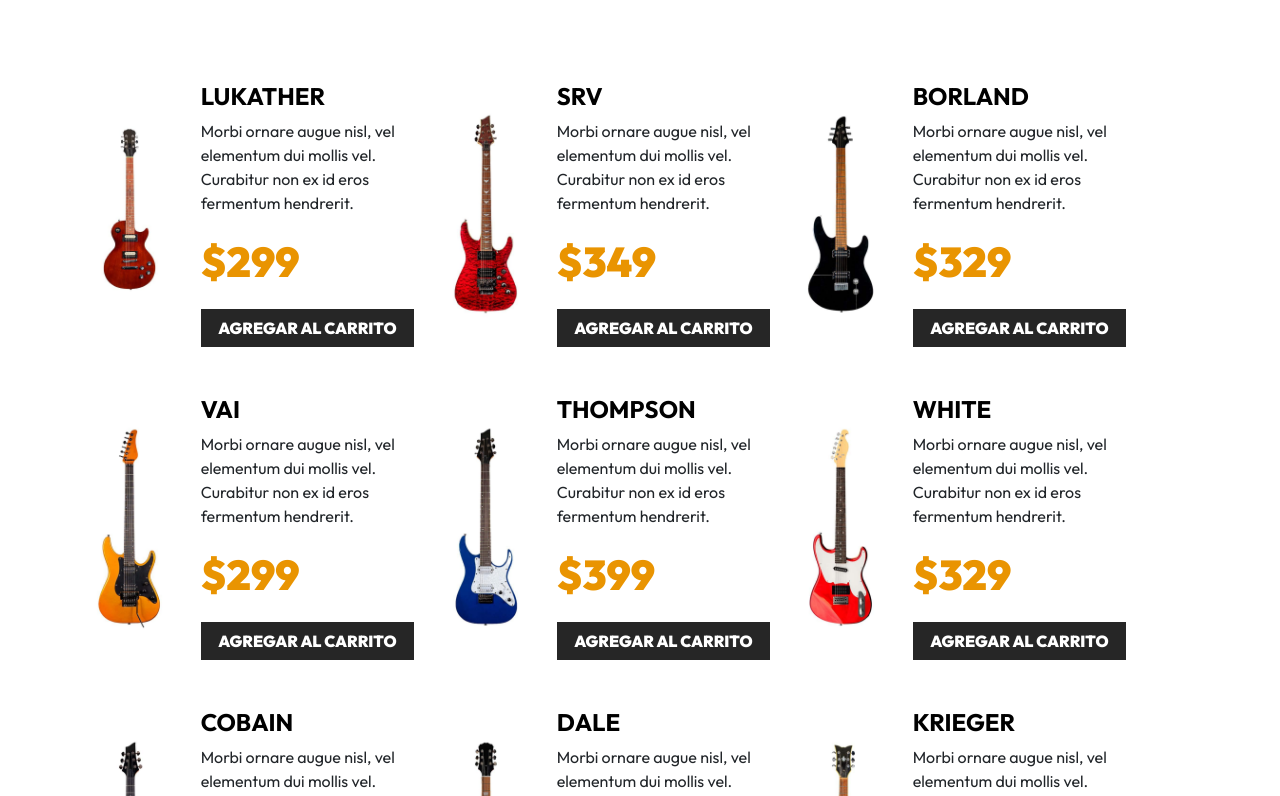
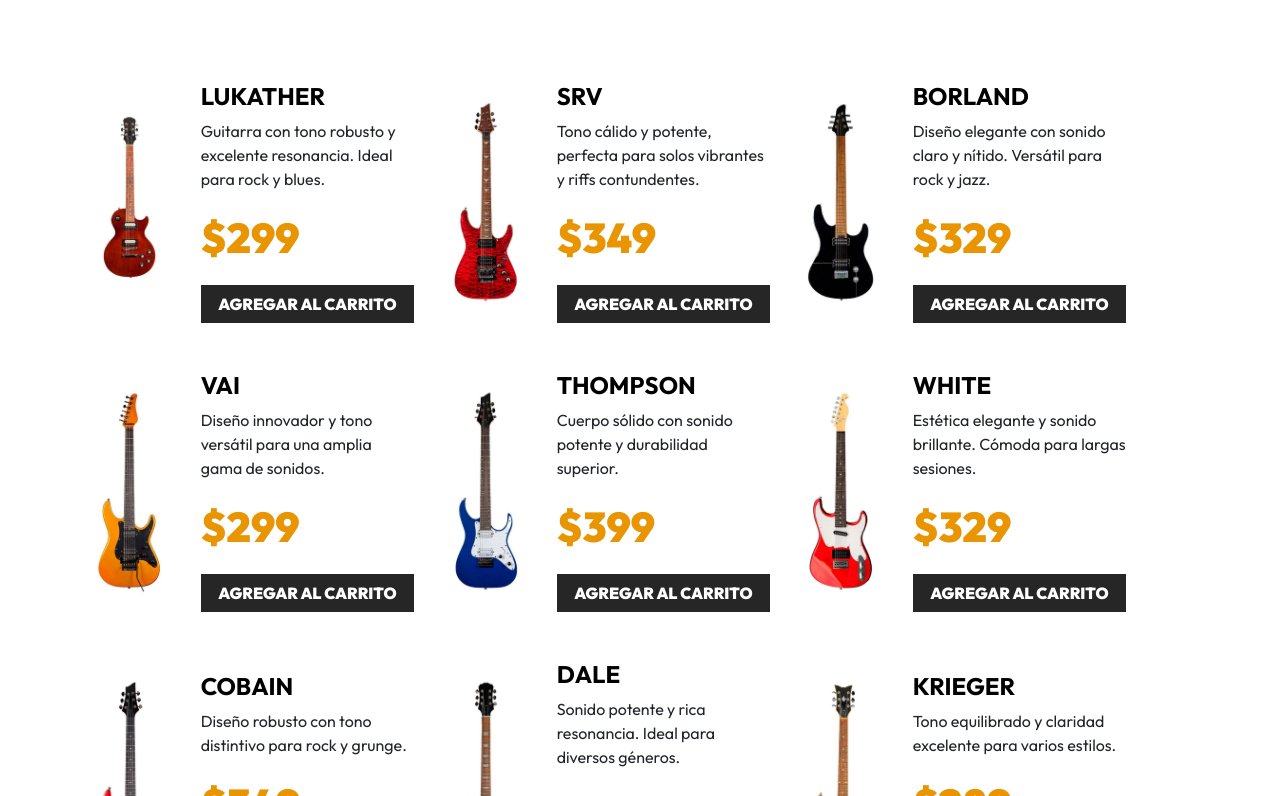
Before and after one commit to eliasgiannantonio/EchoStrings, a React (Vite) app: page / in a window 1280 px wide. Shown: the part 284-1080 px from the top of the page. Built offline with nearby package versions, Linux system fonts and the light colour scheme.

Commit message:
Descripciones actualizadas

```diff
--- a/src/data/db.js
+++ b/src/data/db.js
@@ -3,84 +3,84 @@
         id: 1,
         name: 'Lukather',
         image: 'guitarra_01',
-        description: 'Morbi ornare augue nisl, vel elementum dui mollis vel. Curabitur non ex id eros fermentum hendrerit.',
+        description: 'Guitarra con tono robusto y excelente resonancia. Ideal para rock y blues.',
         price: 299,
     },
     {
         id: 2,
         name: 'SRV',
         image: 'guitarra_02',
-        description: 'Morbi ornare augue nisl, vel elementum dui mollis vel. Curabitur non ex id eros fermentum hendrerit.',
+        description: 'Tono cálido y potente, perfecta para solos vibrantes y riffs contundentes.',
         price: 349,
     },
     {
         id: 3,
         name: 'Borland',
         image: 'guitarra_03',
-        description: 'Morbi ornare augue nisl, vel elementum dui mollis vel. Curabitur non ex id eros fermentum hendrerit.',
+        description: 'Diseño elegante con sonido claro y nítido. Versátil para rock y jazz.',
         price: 329,
     },
     {
         id: 4,
         name: 'VAI',
         image: 'guitarra_04',
-        description: 'Morbi ornare augue nisl, vel elementum dui mollis vel. Curabitur non ex id eros fermentum hendrerit.',
+        description: 'Diseño innovador y tono versátil para una amplia gama de sonidos.',
         price: 299,
     },
     {
         id: 5,
         name: 'Thompson',
         image: 'guitarra_05',
-        description: 'Morbi ornare augue nisl, vel elementum dui mollis vel. Curabitur non ex id eros fermentum hendrerit.',
+        description: 'Cuerpo sólido con sonido potente y durabilidad superior.',
         price: 399,
     },
     {
         id: 6,
         name: 'White',
         image: 'guitarra_06',
-        description: 'Morbi ornare augue nisl, vel elementum dui mollis vel. Curabitur non ex id eros fermentum hendrerit.',
+        description: 'Estética elegante y sonido brillante. Cómoda para largas sesiones.',
         price: 329,
     },
     {
         id: 7,
         name: 'Cobain',
         image: 'guitarra_07',
-        description: 'Morbi ornare augue nisl, vel elementum dui mollis vel. Curabitur non ex id eros fermentum hendrerit.',
+        description: 'Diseño robusto con tono distintivo para rock y grunge.',
         price: 349,
     },
     {
         id: 8,
         name: 'Dale',
         image: 'guitarra_08',
-        description: 'Morbi ornare augue nisl, vel elementum dui mollis vel. Curabitur non ex id eros fermentum hendrerit.',
+        description: 'Sonido potente y rica resonancia. Ideal para diversos géneros.',
         price: 379,
     },
     {
         id: 9,
         name: 'Krieger',
         image: 'guitarra_09',
-        description: 'Morbi ornare augue nisl, vel elementum dui mollis vel. Curabitur non ex id eros fermentum hendrerit.',
+        description: 'Tono equilibrado y claridad excelente para varios estilos.',
         price: 289,
     },
     {
         id: 10,
         name: 'Campbell',
         image: 'guitarra_10',
-        description: 'Morbi ornare augue nisl, vel elementum dui mollis vel. Curabitur non ex id eros fermentum hendrerit.',
+        description: 'Sonido cálido con diseño elegante. Rendimiento alto y acabado atractivo.',
         price: 349,
     },
     {
         id: 11,
         name: 'Reed',
         image: 'guitarra_11',
-        description: 'Morbi ornare augue nisl, vel elementum dui mollis vel. Curabitur non ex id eros fermentum hendrerit.',
+        description: 'Sonido robusto y construcción sólida para presentaciones y grabaciones.',
         price: 399,
     },
     {
         id: 12,
         name: 'Hazel',
         image: 'guitarra_12',
-        description: 'Morbi ornare augue nisl, vel elementum dui mollis vel. Curabitur non ex id eros fermentum hendrerit.',
+        description: 'Sonido rico y profundo con diseño moderno y construcción de calidad.',
         price: 379,
     },
-  ]
+]
```
